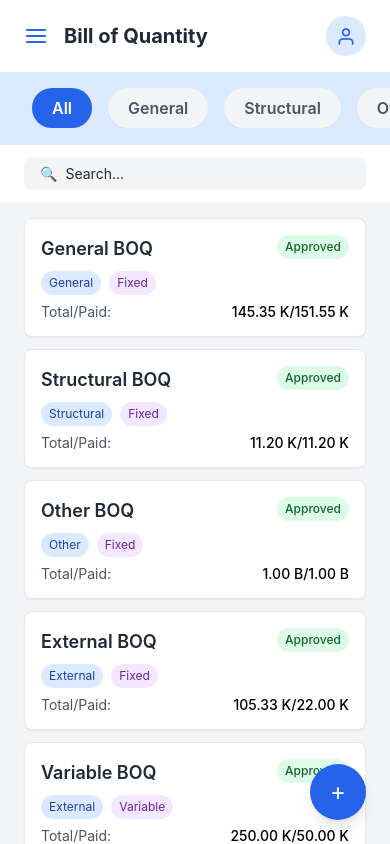
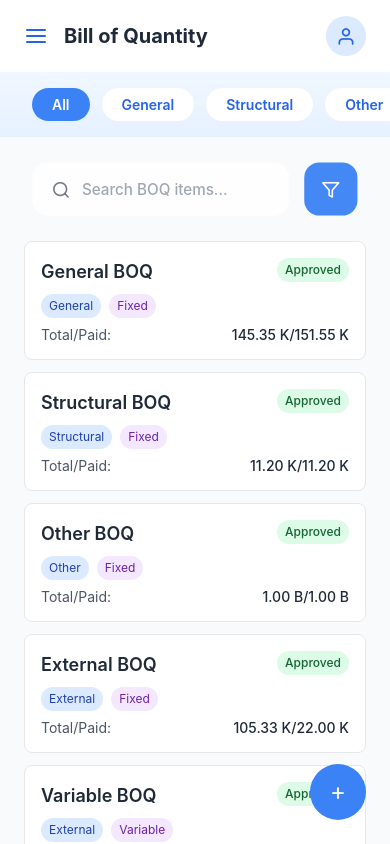
Before and after one commit to Maheshkadam-Delxn/v2, a React Native app: screen /BillOfQuantity in a window 390 px wide. Built offline with nearby package versions, Linux system fonts and the light colour scheme.

Commit message:
project resource

```diff
--- a/src/screens/dashboard/sub-header/project-resources/BillOfQuantityScreen.jsx
+++ b/src/screens/dashboard/sub-header/project-resources/BillOfQuantityScreen.jsx
@@ -1,13 +1,15 @@
-import React, { useState } from 'react';
-import { View, Text, TextInput, TouchableOpacity, Modal, ScrollView, Switch } from 'react-native';
+import React, { useState, useRef } from 'react';
+import { View, Text, TextInput, TouchableOpacity, Modal, ScrollView, Switch, Animated } from 'react-native';
 import { StatusBar } from 'expo-status-bar';
 import { useRoute } from '@react-navigation/native';
 import MainLayout from '../../../components/MainLayout';
+import { LinearGradient } from 'expo-linear-gradient';
+import { Feather } from '@expo/vector-icons';
 
 // BOQ Item Component
 const BoqItem = ({ title, category, type, total, paid, approved }) => {
   return (
-    <View className="bg-white p-4 mb-3 rounded-lg shadow-sm border border-gray-200">
+    <View className="bg-white p-4 mb-3 rounded-lg border border-gray-200">
       <View className="flex-row justify-between items-start mb-2">
         <Text className="text-lg font-semibold text-gray-800">{title}</Text>
         <View className={`px-2 py-1 rounded-full ${approved ? 'bg-green-100' : 'bg-yellow-100'}`}>
@@ -28,7 +30,7 @@ const BoqItem = ({ title, category, type, total, paid, approved }) => {
 
       <View className="flex-row justify-between">
         <Text className="text-gray-600">Total/Paid:</Text>
-        <Text className="font-medium">{total}/{paid}</Text>
+        <Text className="font-medium text-gray-800">{total}/{paid}</Text>
       </View>
     </View>
   );
@@ -36,6 +38,7 @@ const BoqItem = ({ title, category, type, total, paid, approved }) => {
 
 // Main BillOfQuantity Component
 export default function BillOfQuantity() {
+  const scaleAnim = useRef(new Animated.Value(0.95)).current;
   const route = useRoute();
   const { projectId } = route.params || { projectId: 1 };
   const [searchText, setSearchText] = useState('');
@@ -115,46 +118,99 @@ export default function BillOfQuantity() {
 
   return (
     <MainLayout title="Bill of Quantity">
-      <View className="flex-1 bg-gray-100">
+      <View className="flex-1 bg-gray-50">
         <StatusBar style="auto" />
 
-        {/* Filter Tabs */}
-        <View className="bg-blue-100 py-4 border-b border-gray-200 shadow-sm">
+        {/* Filter Tabs with Blue Gradient */}
+        <LinearGradient
+          colors={['#f0f7ff', '#e6f0ff']}
+          start={{ x: 0, y: 0 }}
+          end={{ x: 0, y: 1 }}
+          className="py-4"
+        >
           <ScrollView
             horizontal
             showsHorizontalScrollIndicator={false}
             className="px-6"
-            contentContainerStyle={{ flexGrow: 1, paddingHorizontal: 8, gap: 16 }}
+            contentContainerStyle={{ flexGrow: 1, paddingHorizontal: 8, gap: 12 }}
           >
             {tabs.map(tab => (
               <TouchableOpacity
                 key={tab}
                 onPress={() => setActiveTab(tab)}
-                className={`px-5 py-2 rounded-full ${activeTab === tab ? 'bg-blue-600' : 'bg-gray-100'} shadow-sm`}
+                style={{
+                  paddingHorizontal: 20,
+                  paddingVertical: 8,
+                  borderRadius: 9999, // Tailwind's rounded-full
+                  backgroundColor: activeTab === tab ? '#3b82f6' : '#ffffff',
+                }}
               >
-                <Text className={`font-semibold text-base ${activeTab === tab ? 'text-white' : 'text-gray-600'}`}>
+                <Text
+                  style={{
+                    fontWeight: '600',
+                    fontSize: 14,
+                    color: activeTab === tab ? '#ffffff' : '#2563eb',
+                  }}
+                >
                   {tab}
                 </Text>
               </TouchableOpacity>
             ))}
           </ScrollView>
-        </View>
+        </LinearGradient>
 
-        {/* Search Bar */}
-        <View className="px-6 py-3 bg-white mb-1">
-          <View className="bg-gray-100 rounded-lg px-4 py-2 flex-row items-center">
-            <Text className="text-gray-400 mr-2">🔍</Text>
-            <TextInput
-              placeholder="Search..."
-              value={searchText}
-              onChangeText={setSearchText}
-              className="flex-1 text-gray-800"
-            />
+        {/* Search Bar - Styled like HomeScreen */}
+        <Animated.View
+          className="px-6 py-6"
+          style={{
+            opacity: scaleAnim,
+            transform: [{ scale: scaleAnim }]
+          }}
+        >
+          <View className="flex-row items-center">
+            {/* Search Bar */}
+            <View
+              className="mr-4 flex-1 flex-row items-center rounded-2xl bg-white px-5 py-3"
+              style={{
+                height: 56,
+              }}
+            >
+              <Feather name="search" size={20} color="#6b7280" style={{ marginRight: 12 }} />
+              <TextInput
+                className="flex-1 text-base font-medium"
+                placeholder="Search BOQ items..."
+                placeholderTextColor="#9ca3af"
+                value={searchText}
+                onChangeText={setSearchText}
+                style={{
+                  height: '100%',
+                }}
+              />
+              {searchText.length > 0 && (
+                <TouchableOpacity onPress={() => setSearchText('')}>
+                  <Feather name="x" size={18} color="#6b7280" />
+                </TouchableOpacity>
+              )}
+            </View>
+
+            {/* Filter Button */}
+            <TouchableOpacity
+              className="rounded-2xl p-4"
+              style={{
+                backgroundColor: '#3b82f6',
+                height: 56,
+                width: 56,
+                justifyContent: 'center',
+                alignItems: 'center',
+              }}
+            >
+              <Feather name="filter" size={20} color="#ffffff" />
+            </TouchableOpacity>
           </View>
-        </View>
+        </Animated.View>
 
         {/* BOQ List */}
-        <ScrollView className="flex-1 px-6 pt-3">
+        <ScrollView className="flex-1 px-6 bg-gray-50">
           {filteredData.map(item => (
             <BoqItem
               key={item.id}
@@ -170,7 +226,10 @@ export default function BillOfQuantity() {
 
         {/* Add Button */}
         <TouchableOpacity
-          className="absolute bottom-6 right-6 w-14 h-14 bg-blue-600 rounded-full justify-center items-center shadow-lg"
+          className="absolute bottom-6 right-6 w-14 h-14 rounded-full justify-center items-center"
+          style={{
+            backgroundColor: '#3b82f6',
+          }}
           onPress={() => setModalVisible(true)}
         >
           <Text className="text-white text-2xl">+</Text>
@@ -198,16 +257,17 @@ export default function BillOfQuantity() {
                   value={phaseName}
                   onChangeText={setPhaseName}
                   className="border border-gray-300 rounded-lg px-4 py-3 text-gray-800"
+                  placeholderTextColor="#9ca3af"
                 />
               </View>
 
               {/* Add Button */}
               <TouchableOpacity className="flex-row items-center mb-8">
-                <View className="w-5 h-5 rounded-full border-2 border-gray-300 mr-2 items-center justify-center">
-                  <View className="w-3 h-0.5 bg-gray-400"></View>
-                  <View className="w-0.5 h-3 bg-gray-400 absolute"></View>
+                <View className="w-5 h-5 rounded-full border-2 border-blue-300 mr-2 items-center justify-center">
+                  <View className="w-3 h-0.5 bg-blue-400"></View>
+                  <View className="w-0.5 h-3 bg-blue-400 absolute"></View>
                 </View>
-                <Text className="text-gray-700">Add</Text>
+                <Text className="text-blue-600">Add</Text>
               </TouchableOpacity>
 
               <View className="h-px bg-gray-200 mb-6"></View>
@@ -237,9 +297,9 @@ export default function BillOfQuantity() {
               ))}
 
               {/* Modal Actions */}
-              <View className="flex-row justify-end mt-8">
+              <View className="flex-row justify-end mt-8 space-x-3">
                 <TouchableOpacity
-                  className="px-5 py-2 rounded-lg mr-3"
+                  className="px-5 py-2 rounded-lg border border-gray-300"
                   onPress={() => setModalVisible(false)}
                 >
                   <Text className="text-gray-600">Cancel</Text>
@@ -248,7 +308,7 @@ export default function BillOfQuantity() {
                   className="bg-blue-600 px-5 py-2 rounded-lg"
                   onPress={() => setModalVisible(false)}
                 >
-                  <Text className="text-white">Save</Text>
+                  <Text className="text-white font-medium">Save</Text>
                 </TouchableOpacity>
               </View>
             </View>
--- a/src/screens/dashboard/sub-header/project-resources/DocumentScreen.jsx
+++ b/src/screens/dashboard/sub-header/project-resources/DocumentScreen.jsx
@@ -75,7 +75,7 @@ export default function DocumentScreen() {
                       setShowDropdown(false);
                     }}
                   >
-                    <Ionicons name={folder.icon} size={18} color="#4B5563" className="mr-3" />
+                    <Ionicons name={folder.icon} size={18} color="#3b82f6 " className="mr-3" />
                     <Text className="text-gray-800">{folder.name}</Text>
                   </TouchableOpacity>
                 ))}
@@ -84,7 +84,7 @@ export default function DocumentScreen() {
           </View>
 
           <TouchableOpacity
-            className="bg-blue-600 rounded-full p-3 shadow-sm"
+            className="bg-[#3b82f6] rounded-full p-3 shadow-sm"
             onPress={() => setShowAddFolderModal(true)}
           >
             <Ionicons name="add" size={24} color="white" />
@@ -105,7 +105,7 @@ export default function DocumentScreen() {
 
         {/* Action Buttons */}
         <View className="flex-row justify-between mb-6">
-          <TouchableOpacity className="bg-blue-600 rounded-lg py-3 px-5 flex-row items-center shadow-sm">
+          <TouchableOpacity className="bg-[#3b82f6] rounded-lg py-3 px-5 flex-row items-center shadow-sm">
             <Ionicons name="add" size={20} color="white" />
             <Text className="text-white font-medium ml-2">Create</Text>
           </TouchableOpacity>
--- a/src/screens/dashboard/sub-header/project-resources/DrawingScreen.jsx
+++ b/src/screens/dashboard/sub-header/project-resources/DrawingScreen.jsx
@@ -3,6 +3,7 @@ import { View, Text, TextInput, TouchableOpacity, ScrollView, Image, Modal } fro
 import { useRoute } from '@react-navigation/native';
 import { MaterialIcons } from 'react-native-vector-icons';
 import MainLayout from '../../../components/MainLayout';
+import { LinearGradient } from 'expo-linear-gradient';
 
 // Image Placeholder Components
 const ImagePlaceholder1 = () => (
@@ -23,8 +24,12 @@ const ImagePlaceholder2 = () => (
 
 // Action Button Component
 const ActionButton = ({ iconName, onPress }) => (
-  <TouchableOpacity className="w-10 h-10 bg-gray-200 rounded-full justify-center items-center mx-1" onPress={onPress}>
-    <MaterialIcons name={iconName} size={24} color="#1E3A8A" />
+  <TouchableOpacity
+    className="w-10 h-10 rounded-full justify-center items-center mx-1"
+    style={{ backgroundColor: '#3b82f6' }}
+    onPress={onPress}
+  >
+    <MaterialIcons name={iconName} size={24} color="#ffffff" />
   </TouchableOpacity>
 );
 
@@ -98,9 +103,14 @@ export default function DrawingScreen() {
 
   return (
     <MainLayout title="Drawing">
-      <View className="flex-1 bg-gray-100">
+      <View className="flex-1 bg-white">
         {/* Filter Tabs with Filter and Download Buttons */}
-        <View className="bg-white py-4 border-b border-gray-200 shadow-sm">
+        <LinearGradient
+          colors={['#f0f7ff', '#e6f0ff']}
+          start={{ x: 0, y: 0 }}
+          end={{ x: 0, y: 1 }}
+          className="py-4"
+        >
           <ScrollView
             horizontal
             showsHorizontalScrollIndicator={false}
@@ -111,44 +121,74 @@ export default function DrawingScreen() {
               <TouchableOpacity
                 key={tab}
                 onPress={() => setActiveTab(tab)}
-                className={`px-5 py-2 rounded-full ${activeTab === tab ? 'bg-blue-600' : 'bg-gray-100'} shadow-sm`}
+                style={{
+                  paddingHorizontal: 20,
+                  paddingVertical: 8,
+                  borderRadius: 9999,
+                  backgroundColor: activeTab === tab ? '#3b82f6' : '#ffffff',
+                }}
               >
-                <Text className={`font-semibold text-base ${activeTab === tab ? 'text-white' : 'text-gray-600'}`}>
+                <Text
+                  style={{
+                    fontWeight: '600',
+                    fontSize: 14,
+                    color: activeTab === tab ? '#ffffff' : '#2563eb',
+                  }}
+                >
                   {tab}
                 </Text>
               </TouchableOpacity>
             ))}
             <TouchableOpacity
-              className="px-5 py-2 bg-gray-100 rounded-full shadow-sm"
+              style={{
+                paddingHorizontal: 20,
+                paddingVertical: 8,
+                backgroundColor: '#3b82f6',
+                borderRadius: 9999,
+              }}
               onPress={() => setFilterModalVisible(true)}
             >
-              <MaterialIcons name="filter-list" size={24} color="#374151" />
+              <MaterialIcons name="filter-list" size={24} color="#ffffff" />
             </TouchableOpacity>
             <TouchableOpacity
-              className="px-5 py-2 bg-gray-100 rounded-full shadow-sm"
+              style={{
+                paddingHorizontal: 20,
+                paddingVertical: 8,
+                backgroundColor: '#3b82f6',
+                borderRadius: 9999,
+              }}
               onPress={handleDownload}
             >
-              <MaterialIcons name="file-download" size={24} color="#374151" />
+              <MaterialIcons name="file-download" size={24} color="#ffffff" />
             </TouchableOpacity>
           </ScrollView>
-        </View>
+        </LinearGradient>
 
         {/* Search and Select Bar */}
         <View className="px-6 py-3 bg-white flex-row items-center">
-          <View className="flex-1 bg-gray-100 rounded-lg px-4 py-2 flex-row items-center mr-2">
-            <MaterialIcons name="search" size={20} color="#9CA3AF" className="mr-2" />
+          <View className="flex-1 bg-blue-50 rounded-lg px-4 py-2 flex-row items-center mr-2">
+            <MaterialIcons name="search" size={20} color="#3b82f6" className="mr-2" />
             <TextInput
-              placeholder="Search..."
+              // placeholder=""
               value={searchText}
               onChangeText={setSearchText}
-              className="flex-1 text-gray-800"
+              className="flex-1 text-blue-800"
+              placeholderTextColor="#93C5FD"
             />
           </View>
-          <TouchableOpacity className="bg-blue-600 px-4 py-2 rounded-lg mr-2" onPress={() => setAddModalVisible(true)}>
+          <TouchableOpacity
+            className="px-4 py-2 rounded-lg mr-2"
+            style={{ backgroundColor: '#3b82f6' }}
+            onPress={() => setAddModalVisible(true)}
+          >
             <Text className="text-white font-semibold">+ Add Drawing</Text>
           </TouchableOpacity>
-          <TouchableOpacity className="bg-gray-100 px-4 py-2 rounded-lg" onPress={() => setDropdownVisible(true)}>
-            <Text className="text-gray-600 font-semibold">
+          <TouchableOpacity
+            className="px-4 py-2 rounded-lg"
+            style={{ backgroundColor: '#3b82f6' }}
+            onPress={() => setDropdownVisible(true)}
+          >
+            <Text className="text-white font-semibold">
               {selectedDrawing ? selectedDrawing.title : 'Select a Drawing'}
             </Text>
           </TouchableOpacity>
@@ -160,13 +200,13 @@ export default function DrawingScreen() {
             {showImage1 && <ImagePlaceholder1 />}
             {showImage2 && <ImagePlaceholder2 />}
             {!showImage1 && !showImage2 && (
-              <Text className="text-gray-600 text-center w-full">No drawings available for this filter.</Text>
+              <Text className="text-blue-600 text-center w-full">No drawings available for this filter.</Text>
             )}
           </View>
         </ScrollView>
 
         {/* Action Buttons */}
-        <View className="flex-row justify-center px-6 py-4 bg-white border-t border-gray-200">
+        <View className="flex-row justify-center px-6 py-4 bg-white border-t border-blue-100">
           <View className="flex-row">
             <ActionButton iconName="edit" onPress={handleEdit} />
             <ActionButton iconName="people" onPress={() => {}} />
@@ -183,31 +223,31 @@ export default function DrawingScreen() {
           visible={editModalVisible}
           onRequestClose={() => setEditModalVisible(false)}
         >
-          <View className="flex-1 bg-gray-800 bg-opacity-50 justify-center items-center p-6">
+          <View className="flex-1 bg-blue-800/30 justify-center items-center p-6">
             <View className="bg-white rounded-lg w-full max-w-md p-6">
-              <Text className="text-xl font-bold text-gray-800 mb-6">Edit Drawing</Text>
+              <Text className="text-xl font-bold text-blue-800 mb-6">Edit Drawing</Text>
               <View className="mb-4">
-                <Text className="text-gray-700 mb-2">Title</Text>
+                <Text className="text-blue-700 mb-2">Title</Text>
                 <TextInput
                   value={editForm.title}
                   onChangeText={text => setEditForm({ ...editForm, title: text })}
-                  className="border border-gray-300 rounded-lg px-4 py-2 text-gray-800"
+                  className="border border-blue-200 rounded-lg px-4 py-2 text-blue-800"
                 />
               </View>
               <View className="mb-4">
-                <Text className="text-gray-700 mb-2">Description</Text>
+                <Text className="text-blue-700 mb-2">Description</Text>
                 <TextInput
                   value={editForm.description}
                   onChangeText={text => setEditForm({ ...editForm, description: text })}
-                  className="border border-gray-300 rounded-lg px-4 py-2 text-gray-800"
+                  className="border border-blue-200 rounded-lg px-4 py-2 text-blue-800"
                 />
               </View>
               <View className="mb-6">
-                <Text className="text-gray-700 mb-2">Category</Text>
+                <Text className="text-blue-700 mb-2">Category</Text>
                 <TextInput
                   value={editForm.category}
                   onChangeText={text => setEditForm({ ...editForm, category: text })}
-                  className="border border-gray-300 rounded-lg px-4 py-2 text-gray-800"
+                  className="border border-blue-200 rounded-lg px-4 py-2 text-blue-800"
                 />
               </View>
               <View className="flex-row justify-end">
@@ -215,10 +255,11 @@ export default function DrawingScreen() {
                   className="px-5 py-2 rounded-lg mr-3"
                   onPress={() => setEditModalVisible(false)}
                 >
-                  <Text className="text-gray-600">Cancel</Text>
+                  <Text className="text-blue-600">Cancel</Text>
                 </TouchableOpacity>
                 <TouchableOpacity
-                  className="bg-blue-600 px-5 py-2 rounded-lg"
+                  className="px-5 py-2 rounded-lg"
+                  style={{ backgroundColor: '#3b82f6' }}
                   onPress={handleSaveEdit}
                 >
                   <Text className="text-white">Save</Text>
@@ -235,31 +276,31 @@ export default function DrawingScreen() {
           visible={addModalVisible}
           onRequestClose={() => setAddModalVisible(false)}
         >
-          <View className="flex-1 bg-gray-800 bg-opacity-50 justify-center items-center p-6">
+          <View className="flex-1 bg-blue-800/30 justify-center items-center p-6">
             <View className="bg-white rounded-lg w-full max-w-md p-6">
-              <Text className="text-xl font-bold text-gray-800 mb-6">Add Drawing</Text>
+              <Text className="text-xl font-bold text-blue-800 mb-6">Add Drawing</Text>
               <View className="mb-4">
-                <Text className="text-gray-700 mb-2">Title</Text>
+                <Text className="text-blue-700 mb-2">Title</Text>
                 <TextInput
                   value={addForm.title}
                   onChangeText={text => setAddForm({ ...addForm, title: text })}
-                  className="border border-gray-300 rounded-lg px-4 py-2 text-gray-800"
+                  className="border border-blue-200 rounded-lg px-4 py-2 text-blue-800"
                 />
               </View>
               <View className="mb-4">
-                <Text className="text-gray-700 mb-2">Description</Text>
+                <Text className="text-blue-700 mb-2">Description</Text>
                 <TextInput
                   value={addForm.description}
                   onChangeText={text => setAddForm({ ...addForm, description: text })}
-                  className="border border-gray-300 rounded-lg px-4 py-2 text-gray-800"
+                  className="border border-blue-200 rounded-lg px-4 py-2 text-blue-800"
                 />
               </View>
               <View className="mb-6">
-                <Text className="text-gray-700 mb-2">Category</Text>
+                <Text className="text-blue-700 mb-2">Category</Text>
                 <TextInput
                   value={addForm.category}
                   onChangeText={text => setAddForm({ ...addForm, category: text })}
-                  className="border border-gray-300 rounded-lg px-4 py-2 text-gray-800"
+                  className="border border-blue-200 rounded-lg px-4 py-2 text-blue-800"
                 />
               </View>
               <View className="flex-row justify-end">
@@ -267,10 +308,11 @@ export default function DrawingScreen() {
                   className="px-5 py-2 rounded-lg mr-3"
                   onPress={() => setAddModalVisible(false)}
                 >
-                  <Text className="text-gray-600">Cancel</Text>
+                  <Text className="text-blue-600">Cancel</Text>
                 </TouchableOpacity>
                 <TouchableOpacity
-                  className="bg-blue-600 px-5 py-2 rounded-lg"
+                  className="px-5 py-2 rounded-lg"
+                  style={{ backgroundColor: '#3b82f6' }}
                   onPress={handleAddSave}
                 >
                   <Text className="text-white">Save</Text>
@@ -287,19 +329,19 @@ export default function DrawingScreen() {
           visible={dropdownVisible}
           onRequestClose={() => setDropdownVisible(false)}
         >
-          <View className="flex-1 bg-gray-800 bg-opacity-50 justify-center items-center p-6">
+          <View className="flex-1 bg-blue-800/30 justify-center items-center p-6">
             <View className="bg-white rounded-lg w-full max-w-md p-4">
               <ScrollView>
                 {drawings.map(drawing => (
                   <TouchableOpacity
                     key={drawing.id}
-                    className="py-2 border-b border-gray-200"
+                    className="py-2 border-b border-blue-100"
                     onPress={() => {
                       setSelectedDrawing(drawing);
                       setDropdownVisible(false);
                     }}
                   >
-                    <Text className="text-gray-800 font-medium">{drawing.title}</Text>
+                    <Text className="text-blue-800 font-medium">{drawing.title}</Text>
                   </TouchableOpacity>
                 ))}
               </ScrollView>
@@ -314,23 +356,25 @@ export default function DrawingScreen() {
           visible={filterModalVisible}
           onRequestClose={() => setFilterModalVisible(false)}
         >
-          <View className="flex-1 bg-gray-800 bg-opacity-50 justify-center items-center p-6">
+          <View className="flex-1 bg-blue-800/30 justify-center items-center p-6">
             <View className="bg-white rounded-lg w-full max-w-md p-6">
-              <Text className="text-xl font-bold text-gray-800 mb-6">Filter Drawings</Text>
+              <Text className="text-xl font-bold text-blue-800 mb-6">Filter Drawings</Text>
               <View className="mb-4">
-                <Text className="text-gray-700 mb-2">Category</Text>
+                <Text className="text-blue-700 mb-2">Category</Text>
                 <TextInput
                   value={filterForm.category}
                   onChangeText={text => setFilterForm({ ...filterForm, category: text })}
-                  className="border border-gray-300 rounded-lg px-4 py-2 text-gray-800"
+                  className="border border-blue-200 rounded-lg px-4 py-2 text-blue-800"
+                  placeholderTextColor="#93C5FD"
                 />
               </View>
               <View className="mb-4">
-                <Text className="text-gray-700 mb-2">Type</Text>
+                <Text className="text-blue-700 mb-2">Type</Text>
                 <TextInput
                   value={filterForm.type}
                   onChangeText={text => setFilterForm({ ...filterForm, type: text })}
-                  className="border border-gray-300 rounded-lg px-4 py-2 text-gray-800"
+                  className="border border-blue-200 rounded-lg px-4 py-2 text-blue-800"
+                  placeholderTextColor="#93C5FD"
                 />
               </View>
               <View className="flex-row justify-end">
@@ -338,10 +382,11 @@ export default function DrawingScreen() {
                   className="px-5 py-2 rounded-lg mr-3"
                   onPress={() => setFilterModalVisible(false)}
                 >
-                  <Text className="text-gray-600">Cancel</Text>
+                  <Text className="text-blue-600">Cancel</Text>
                 </TouchableOpacity>
                 <TouchableOpacity
-                  className="bg-blue-600 px-5 py-2 rounded-lg"
+                  className="px-5 py-2 rounded-lg"
+                  style={{ backgroundColor: '#3b82f6' }}
                   onPress={handleApplyFilter}
                 >
                   <Text className="text-white">Apply</Text>
```
